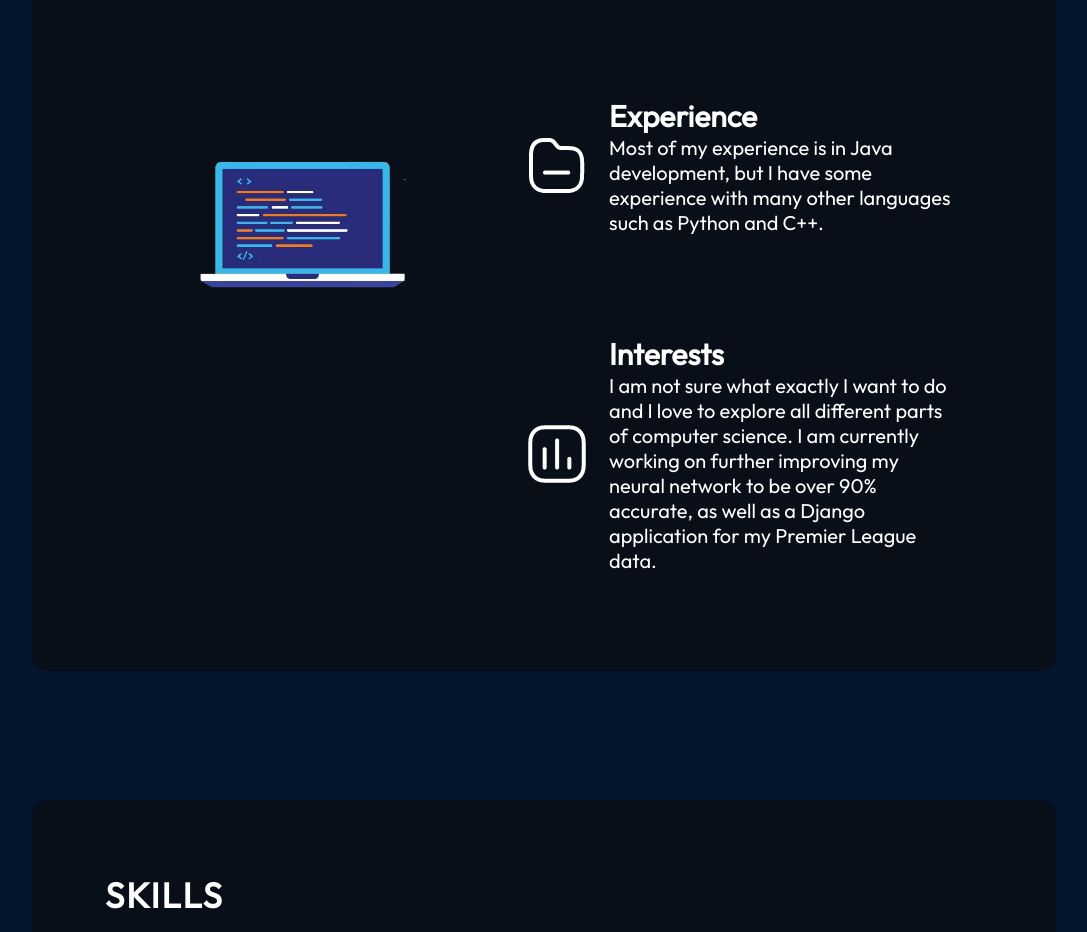
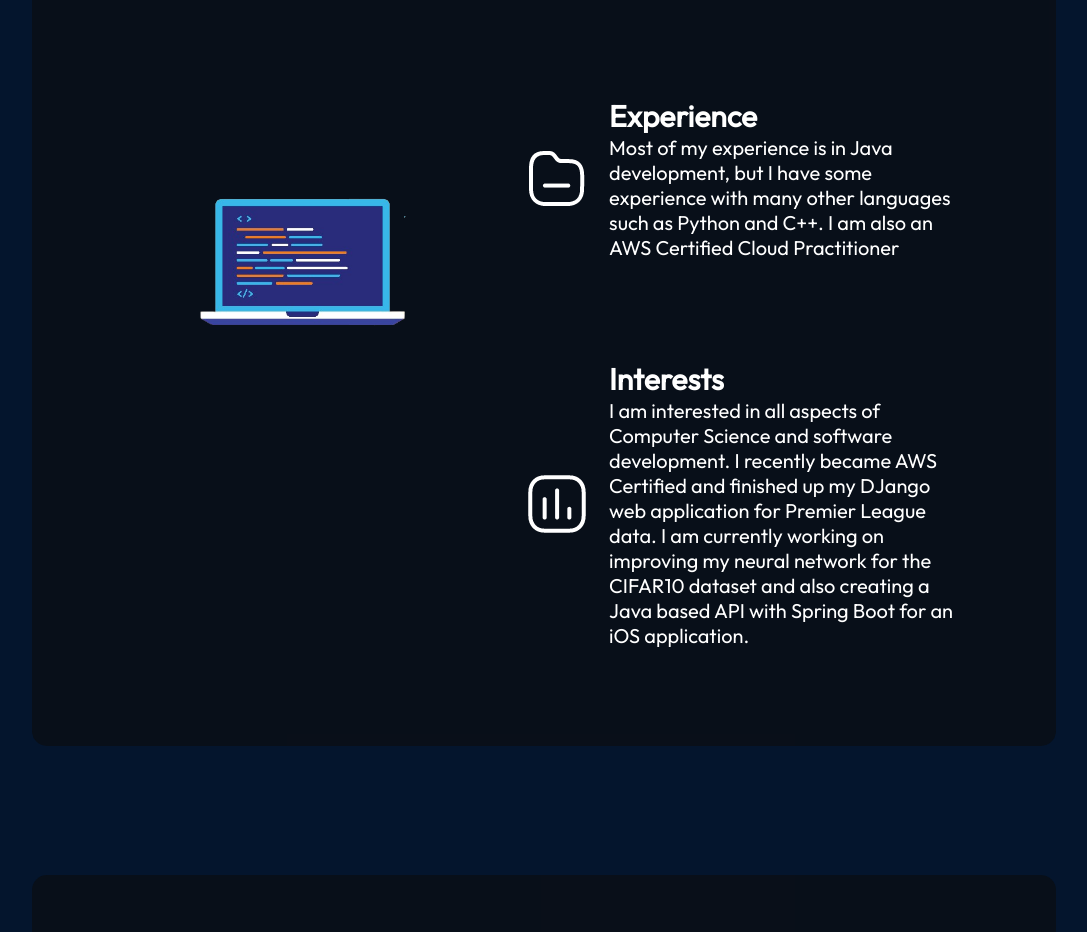
Before and after one commit to evan-gora/personal-website, a React (Vite) app: page / in a window 1280 px wide. Shown: the part 940-1872 px from the top of the page, without its empty margins (96-1183 px from the left). Built offline with nearby package versions, Linux system fonts and the light colour scheme.

Commit message:
Update about section

```diff
--- a/src/components/About/About.jsx
+++ b/src/components/About/About.jsx
@@ -24,14 +24,14 @@ export const About = () => {
                     <img src={exp} alt="Experiance Image" className={styles.aboutItemImage}/>
                     <div className={styles.aboutItemText}>
                         <h3>Experience</h3>
-                        <p>Most of my experience is in Java development, but I have some experience with many other languages such as Python and C++.</p>
+                        <p>Most of my experience is in Java development, but I have some experience with many other languages such as Python and C++. I am also an AWS Certified Cloud Practitioner</p>
                     </div>
                 </li>
                 <li className={styles.aboutItem}>
                     <img src={int} alt="Interests Image" className={styles.aboutItemImage}/>
                     <div className={styles.aboutItemText}>
                         <h3>Interests</h3>
-                        <p>I am not sure what exactly I want to do and I love to explore all different parts of computer science. I am currently working on further improving my neural network to be over 90% accurate, as well as a Django application for my Premier League data.</p>
+                        <p>I am interested in all aspects of Computer Science and software development. I recently became AWS Certified and finished up my DJango web application for Premier League data. I am currently working on improving my neural network for the CIFAR10 dataset and also creating a Java based API with Spring Boot for an iOS application.</p>
                     </div>
                 </li>
             </ul>
```
